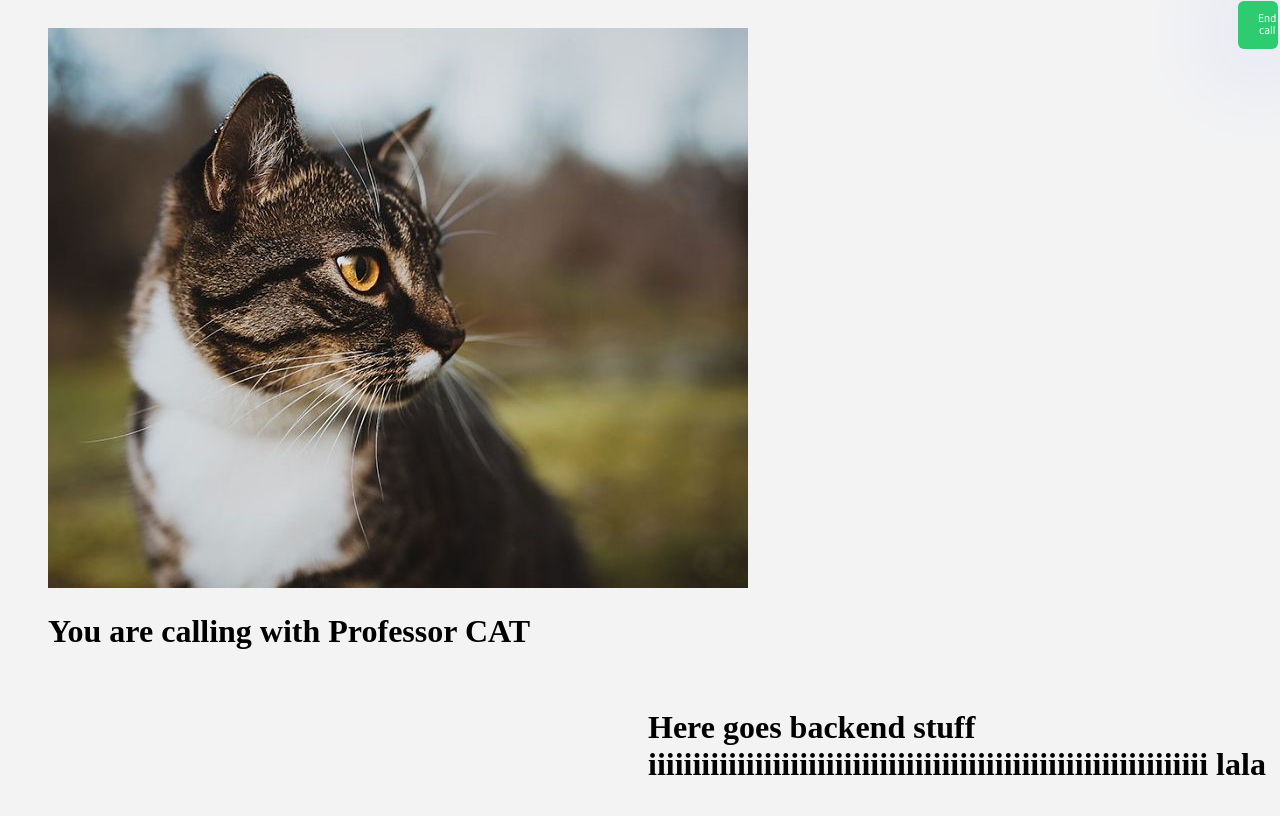
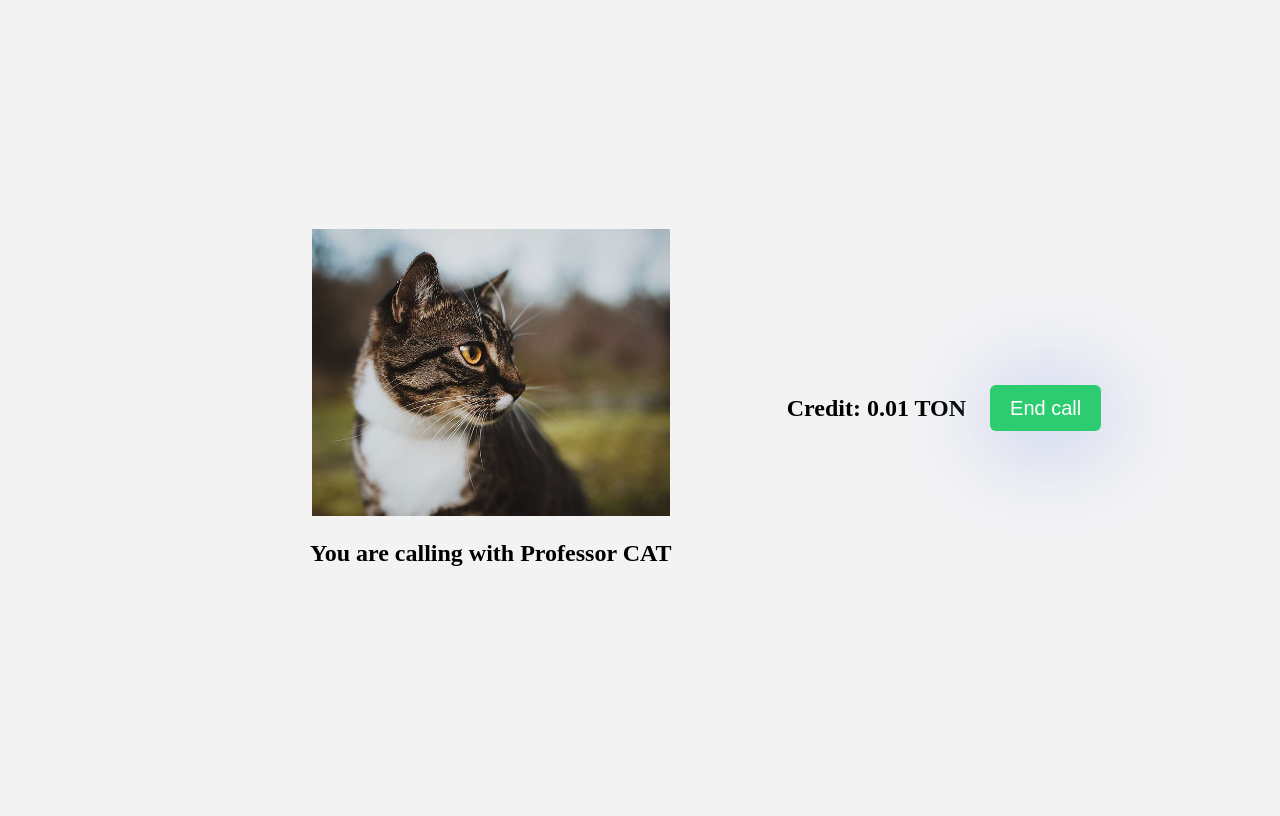
Before and after one commit to K-Monty/hackaTON, a Flask app: page /in_call in a window 1280 px wide. Run offline with Flask 2, Linux system fonts and the light colour scheme; data that the repository does not hold is empty.

Commit message:
modified the 'call in progress' page

```diff
--- a/buttons/app.py
+++ b/buttons/app.py
@@ -1,4 +1,5 @@
 from flask import Flask,render_template
+import requests
 
 app = Flask(__name__, template_folder='templates')
 
@@ -12,6 +13,9 @@ def calling():
 
 @app.route("/in_call")
 def in_call():
+    print("Starting payment channel with Tonfull... ")
+    res = requests.get("http://localhost:8888/startCall")
+    print("Tonefull server response: ",  res.content.decode('utf-8'))
     return render_template("call_fetched.html")
 
 @app.route("/call_ended")
--- a/buttons/static/app.css
+++ b/buttons/static/app.css
@@ -90,6 +90,11 @@ button i
     animation-delay: 0.3s
 }
 
+img
+{
+  width: 70%;
+}
+
 @keyframes pulse {
     0% {
         transform: scale(0.5);
@@ -106,15 +111,3 @@ button i
         opacity: 0
     }
 }
-
-#end_call_button {
-  line-height: 12px;
-  width: 18px;
-  font-size: 8pt;
-  font-family: tahoma;
-  margin-top: 1px;
-  margin-right: 2px;
-  position:absolute;
-  top:0;
-  right:0;
-}
--- a/buttons/templates/call_ended.html
+++ b/buttons/templates/call_ended.html
@@ -1,3 +1,3 @@
 <h1>
-    YOU HAVE ENDED THE CALL.
+    YOU HAVE ENDED THE CALL
 </h1>
--- a/buttons/templates/call_fetched.html
+++ b/buttons/templates/call_fetched.html
@@ -6,20 +6,14 @@
   <meta name="viewport" content="width=device-width, initial-scale=1.0">
   <title>WhatsApp CTA Button with pure HTML CSS</title>
   <link rel="stylesheet" href="{{ url_for('static', filename='app.css') }}">
-
 </head>
 
-<div>
-<figure style="width:50%; float: left; display: inline-block;">
-  <img src="../static/cat.png" alt="Italian Trulli">
-  <h1>You are calling with Professor CAT</h1>
+<body>
+<figure style="width:40%; text-align: center; display: inline-block;">
+  <img src="{{ url_for('static', filename='cat.png') }}" alt="Italian Trulli">
+  <h2>You are calling with Professor CAT</h2>
 </figure>
-<h1 style="width:50%; float: right; display: inline-block;">Here goes backend stuff
-iiiiiiiiiiiiiiiiiiiiiiiiiiiiiiiiiiiiiiiiiiiiiiiiiiiiiiiiiiiiiii lala
-</h1>
-
-</div>
-
-<button id="end_call_button" onclick="location.href='/call_ended'">End call</button>
-
+<h2>Credit: <span>0.01</span> TON&nbsp;&nbsp;&nbsp;&nbsp;</h2>
+<button onclick="location.href='/call_ended'">End call</button>
+</body>
 </html>
--- a/buttons/templates/calling.html
+++ b/buttons/templates/calling.html
@@ -8,8 +8,8 @@
   <!-- Fontawesome CSS -->
   <link rel="stylesheet" href="https://use.fontawesome.com/releases/v5.7.2/css/all.css">
   <link rel="stylesheet" href="{{ url_for('static', filename='app.css') }}">
+</head>
 
-</head>
 <body>
 <div class="content-center">
     <div class="pulse" onclick="location.href='/in_call'"> <i class="fas fa-phone fa-2x"></i> </div>
--- a/buttons/templates/index.html
+++ b/buttons/templates/index.html
@@ -8,7 +8,6 @@
   <!-- Boxicons CSS -->
   <link href='https://unpkg.com/boxicons@2.0.7/css/boxicons.min.css' rel='stylesheet'>
   <link rel="stylesheet" href="{{ url_for('static', filename='app.css') }}">
-
 </head>
 <body>
   <button onclick="location.href='/calling'"><i class='bx bxl-whatsapp'></i> Call Now</button>
```
Also changed, not shown: ton/backend.js (renamed from backend.js).
